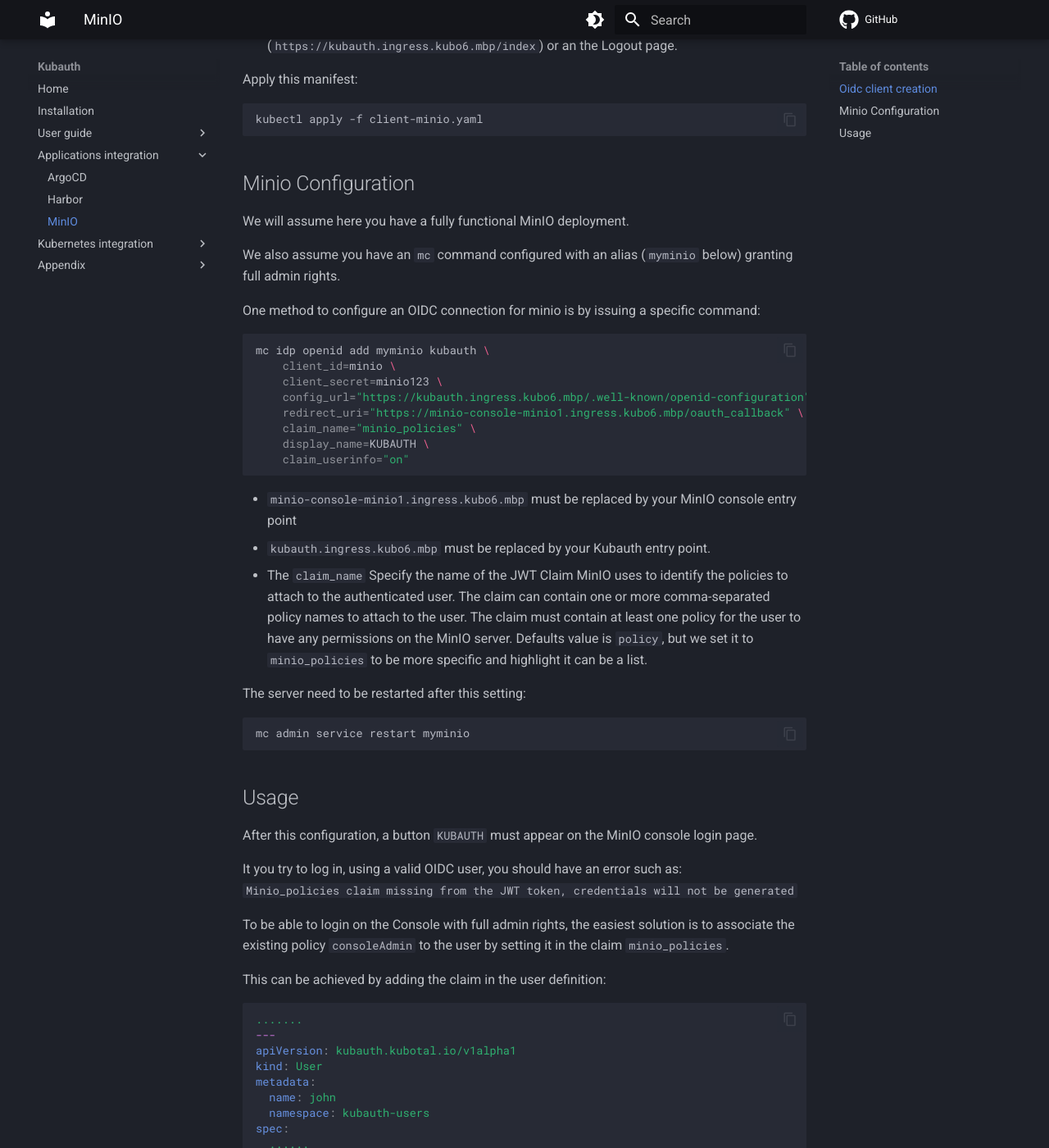
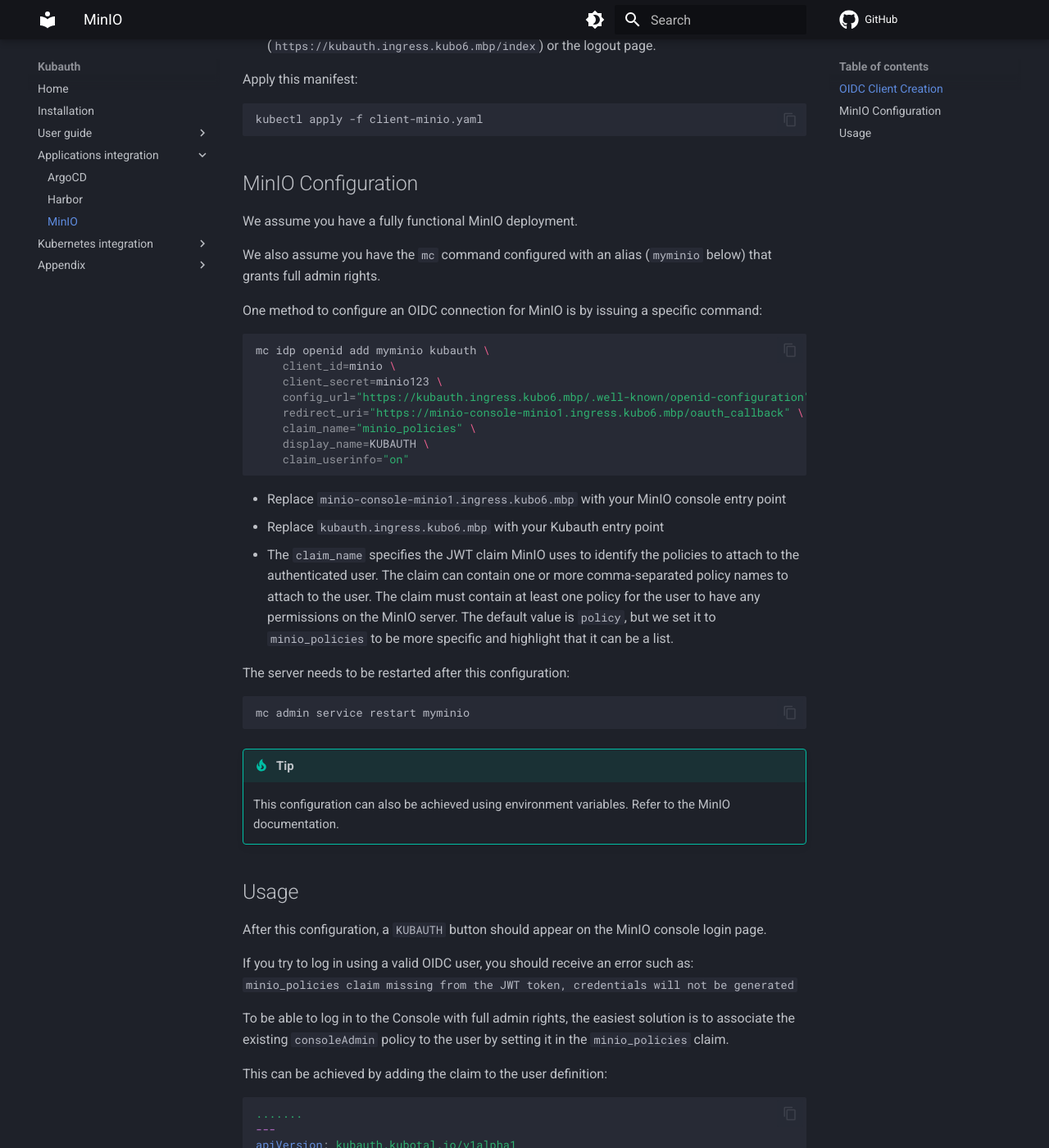
Before and after one commit to kubauth/kubauth-doc, an MkDocs documentation site: the page built from docs/40-applications-integration/130-minio.md, in a window 1280 px wide and 1400 px high, scrolled down 1143 px. Shown: the whole window at 82% size. Built offline with MkDocs 1.6.1 and Material for MkDocs 9.7.7, drawn with Linux system fonts in a browser that asks for light colours; comment, search, counter and statistics services are not loaded; some of the changed text lies outside the part shown.

Commit message:
chore: Work in progress with Claude rewriting.

````diff
--- a/docs/40-applications-integration/130-minio.md
+++ b/docs/40-applications-integration/130-minio.md
@@ -1,18 +1,18 @@
-# MinIO integration
+# MinIO Integration
 
-!!! Warning
+!!! warning
 
-    At the time of writing this manuel, there is some change on the way MinIO is distributed.
+    At the time of writing this manual, there are changes underway in how MinIO is distributed.
 
-    The configuration provided here is validated on the the latest OSS MinIO version integrating a fully functional Console Admin.
+    The configuration provided here has been validated on the latest OSS MinIO version that includes a fully functional Console Admin.
 
-    It should also apply on MinIO AIStor, the proprietary version of MinIO.
+    It should also apply to MinIO AIStor, the proprietary version of MinIO.
 
-## Oidc client creation
+## OIDC Client Creation
 
-As stated in [Configuration](../30-user-guide/110-configuration.md/#oidc-client-creation), a client application is defined as a Kubernetes Custom Resource.
+As described in [Configuration](../30-user-guide/110-configuration.md/#oidc-client-creation), a client application is defined as a Kubernetes Custom Resource.
 
-So, a manifest like the following should be created:
+Create a manifest like the following:
 
 ???+ abstract "client-minio.yaml"
 
@@ -30,17 +30,16 @@
       responseTypes: ["id_token", "code", "token", "id_token token", "code id_token", "code token", "code id_token token"]
       scopes: [ "openid", "offline", "profile", "groups", "email", "offline_access", "address", "phone"]
       # Following are optional
-      displayName: Minio
+      displayName: MinIO
       description: S3 Server
       entryURL: "https://minio-console-minio1.ingress.kubo6.mbp"
     ```
 
 
-- `minio-console-minio1.ingress.kubo6.mbp` must be replaced by your MinIO console entry point (In 2 locations)
-- The sample password is 'minio123'. Thus, the `hashedSecret` value is the result of a <br>`kc hash minio123` command.
-- `scopes` contains `address` and `phone`. This seems to be required by MinIO default configuration.
-- `displayName`, `description` and `entryURL` attributes are optionals. Aim is to integrate MinIO in a list of available applications.
-  This list will be displayed on a specific page (`https://kubauth.ingress.kubo6.mbp/index`) or an the Logout page.
+- Replace `minio-console-minio1.ingress.kubo6.mbp` with your MinIO console entry point (in 2 locations)
+- The sample password is 'minio123'. The `hashedSecret` value is the result of the `kc hash minio123` command.
+- The `scopes` include `address` and `phone`, which appear to be required by MinIO's default configuration.
+- The `displayName`, `description`, and `entryURL` attributes are optional. They enable MinIO to appear in a list of available applications displayed on a specific page (`https://kubauth.ingress.kubo6.mbp/index`) or the logout page.
 
 Apply this manifest:
 
@@ -48,13 +47,13 @@
 kubectl apply -f client-minio.yaml
 ```
 
-## Minio Configuration
+## MinIO Configuration
 
-We will assume here you have a fully functional MinIO deployment.
+We assume you have a fully functional MinIO deployment.
 
-We also assume you have an `mc` command configured with an alias (`myminio` below) granting full admin rights.
+We also assume you have the `mc` command configured with an alias (`myminio` below) that grants full admin rights.
 
-One method to configure an OIDC connection for minio is by issuing a specific command:
+One method to configure an OIDC connection for MinIO is by issuing a specific command:
 
 
 ``` { .bash .copy }
@@ -68,28 +67,33 @@
     claim_userinfo="on"
 ```
 
-- `minio-console-minio1.ingress.kubo6.mbp` must be replaced by your MinIO console entry point
-- `kubauth.ingress.kubo6.mbp` must be replaced by your Kubauth entry point.
-- The `claim_name` Specify the name of the JWT Claim MinIO uses to identify the policies to attach to the authenticated user.
+- Replace `minio-console-minio1.ingress.kubo6.mbp` with your MinIO console entry point
+- Replace `kubauth.ingress.kubo6.mbp` with your Kubauth entry point
+- The `claim_name` specifies the JWT claim MinIO uses to identify the policies to attach to the authenticated user.
   The claim can contain one or more comma-separated policy names to attach to the user.
-  The claim must contain at least one policy for the user to have any permissions on the MinIO server. Defaults value is `policy`,
-  but we set it to `minio_policies` to be more specific and highlight it can be a list.
+  The claim must contain at least one policy for the user to have any permissions on the MinIO server. The default value is `policy`,
+  but we set it to `minio_policies` to be more specific and highlight that it can be a list.
 
-The server need to be restarted after this setting:
+The server needs to be restarted after this configuration:
 
 ``` { .bash .copy }
 mc admin service restart myminio
 ```
 
+!!! tip
+
+    This configuration can also be achieved using environment variables. Refer to the MinIO documentation.
+
+
 ## Usage
 
-After this configuration, a button `KUBAUTH` must appear on the MinIO console login page.
+After this configuration, a `KUBAUTH` button should appear on the MinIO console login page.
 
-It you try to log in, using a valid OIDC user, you should have an error such as:<br> `Minio_policies claim missing from the JWT token, credentials will not be generated`
+If you try to log in using a valid OIDC user, you should receive an error such as:<br> `minio_policies claim missing from the JWT token, credentials will not be generated`
 
-To be able to login on the Console with full admin rights, the easiest solution is to associate the existing policy `consoleAdmin` to the user by setting it in the claim `minio_policies`.
+To be able to log in to the Console with full admin rights, the easiest solution is to associate the existing `consoleAdmin` policy to the user by setting it in the `minio_policies` claim.
 
-This can be achieved by adding the claim in the user definition:
+This can be achieved by adding the claim to the user definition:
 
 
 ``` { .yaml .copy }
@@ -127,7 +131,7 @@
 EOF
 ```
 
-And set a user in this newly create group:
+Add a user to this newly created group:
 
 
 ``` { .bash .copy }
````
Also changed, not shown: other parts of docs/40-applications-integration/130-minio.md (+3 -3 lines), docs/40-applications-integration/110-argocd.md (+47 -53 lines), docs/40-applications-integration/120-harbor.md (+17 -18 lines), docs/50-kubernetes-integration/140-workstation-setup.md (+1 -1 lines), instructions.md (+2 -0 lines).
